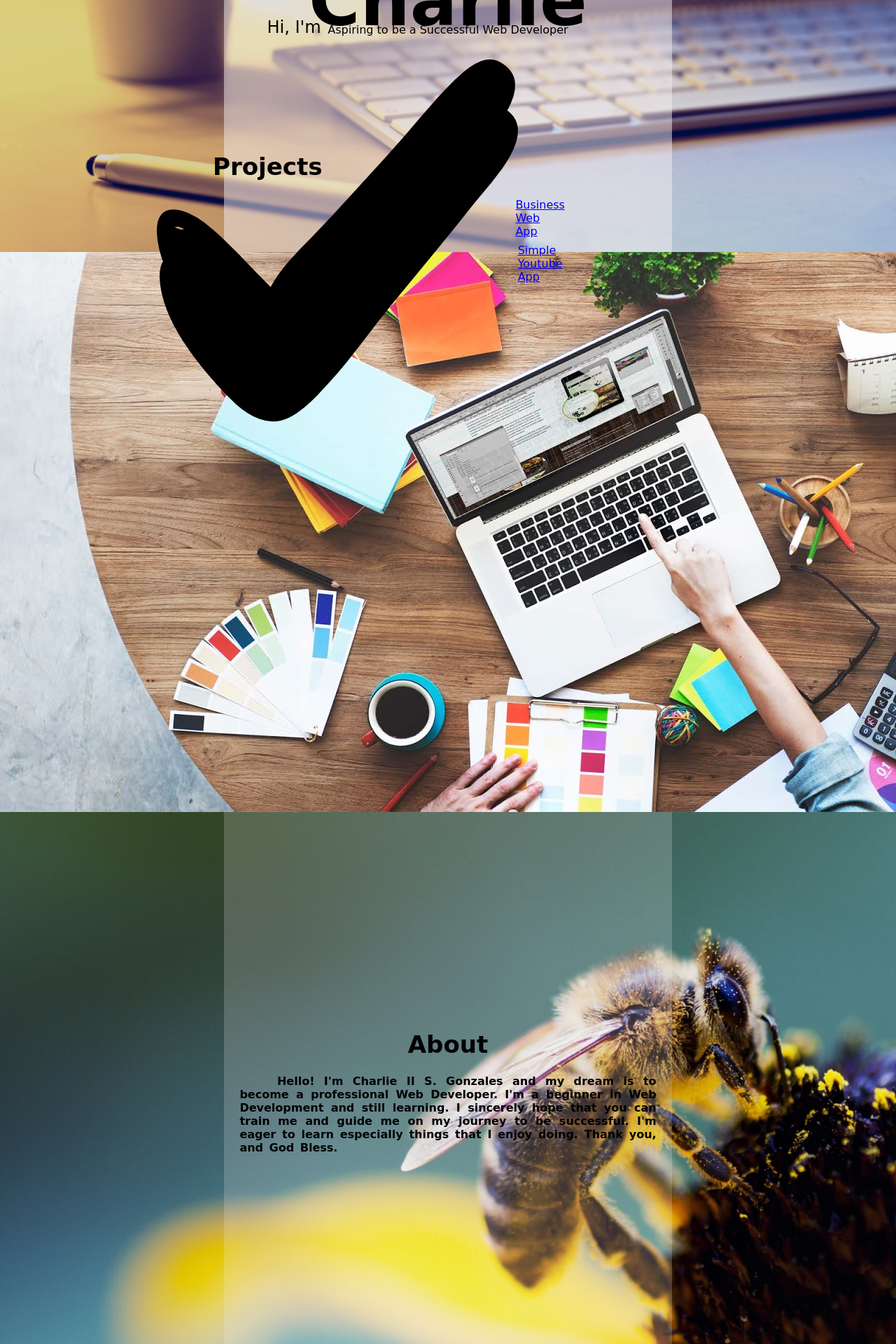
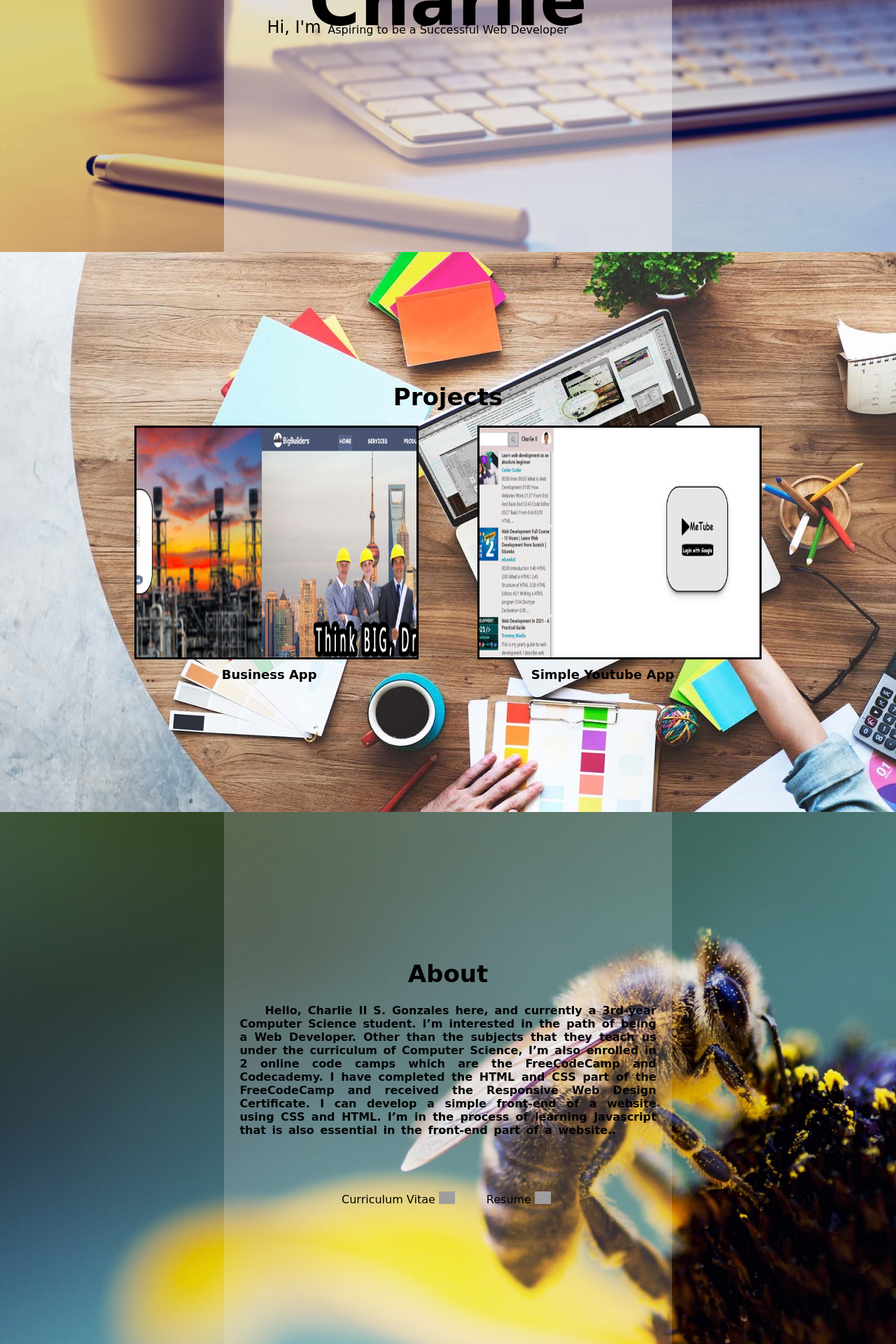
Before and after one commit to CharlieGonzales/portfolio, a PHP site: page / in a window 1280 px wide. Shown: the part 440-2360 px from the top of the page at 70% size. Run offline with PHP 8.4, Linux system fonts and the light colour scheme; grey boxes are pictures that could not be loaded.

Commit message:
Update index.php

```diff
--- a/index.php
+++ b/index.php
@@ -1,4 +1,4 @@
-<?php ?>
+
 <!DOCTYPE HTML>
           <html Lang="en">
 <html>
@@ -35,13 +35,47 @@
                         <h1>Charlie</h1>
                         <p id="description">Aspiring to be a Successful Web Developer</p>
                     </div>
+
                 </section>
                 <section class="projects" id="projects">
 
-                  <div id="project-tile">
                   <h2>Projects</h2>
 
-                       <div id="web-app">
+                          <div class="imgMainBody">
+                        <div class="imageFrame">
+                            <div class="imageSlide">
+                                <div class="imageContainer">
+                                <img src="pics\pic1.png" alt="bigBuilderImages">
+                                </div>
+                                <div class="imageContainer">
+                                <img src="pics\pic2.png" alt="bigBuilderImages">
+                                </div>
+                                <div class="imageContainer">
+                                <img src="pics\pic3.png" alt="bigBuilderImages">
+                                </div>
+                                <div class="imageContainer">
+                                <img src="pics\pic4.png" alt="bigBuilderImages">
+                                </div>
+                                <div class="imageContainer">
+                                <img src="pics\pic5.png" alt="bigBuilderImages">
+                                </div>
+                                <div class="imageContainer">
+                                <img src="pics\pic6.png" alt="bigBuilderImages">
+                                </div>
+                            </div>
+                        </div>
+                        <div class="imageFrame2">
+                            <div class="imageSlide2">
+                                <div class="imageContainer">
+                                <img src="img2.png" alt="meTubeImages">
+                                </div>
+                                <div class="imageContainer">
+                                <img src="img1.png" alt="meTubeImages">
+                                </div>
+
+                            </div>
+                        </div>
+                      <!-- <div id="web-app">
                             <img src="check-logo.png" alt="check-logo">
                             <a href="https://bigbuilders-home-app.herokuapp.com">Business Web App</a>
                         </div>
@@ -49,20 +83,47 @@
                     <div id="youtube-app">
                         <img src="check-logo.png" alt="check-logo">
                         <a href="#">Simple Youtube App</a>
+                    </div>-->
+
+
+                  </div>
+                       <div class="label">
+                  <a href="https://bigbuilders-home-app.herokuapp.com">Business App</a>
+                   <a href="https://webdevmetube.herokuapp.com">Simple Youtube App</a>
+
+                </div>
+
+            </section>
+
+                <section class="about" id="about" >
+                    <div id="about-tile">
+                    <h3>About</h3>
+<p>&nbsp;&nbsp;&nbsp;&nbsp;Hello, Charlie II S. Gonzales here, and currently a 3rd-year
+Computer Science student. I’m interested in the path of being a Web Developer. Other
+than the subjects that they teach us under the curriculum of Computer Science,
+I’m also enrolled in 2 online code camps which are the FreeCodeCamp and Codecademy.
+I have completed the HTML and CSS part of the FreeCodeCamp and received the Responsive
+Web Design Certificate. I can develop a simple front-end of a website using CSS and HTML.
+I’m in the process of learning Javascript that is also essential in the front-end part of a website..</p>
+                        <div class="download">
+                        <div>
+                            <label for="cv">Curriculum Vitae</label>
+                            <a href="CV_CHARLIE_II_S_GONZALES.pdf">
+                                <img id="cv" src="download-logo.png"  alt="download button">
+                            </a>
+                        </div>
+                        <div> <label for="resume">Resume</label>
+                             <a href="RESUME_CHARLIE_II_GONZALES.pdf">
+                                <img id="resume" src="download-logo.png"  alt="download button">
+                            </a>
+                        </div>
+
+                    </div>
+
                     </div>
 
 
-                  </div>
 
-
-            </section>
-                <section class="about" id="about" >
-                    <div id="about-tile">
-                    <h3>About</h3>
-<p>&nbsp;&nbsp;&nbsp;&nbsp;Hello! I'm Charlie II S. Gonzales and my dream is to become a professional Web Developer.
-I'm a beginner in Web Development and still learning. I sincerely hope that you can train me and guide me on my journey to be successful.
-I'm eager to learn especially things that I enjoy doing. Thank you, and God Bless.</p>
-                    </div>
                 </section>
 
 
```
